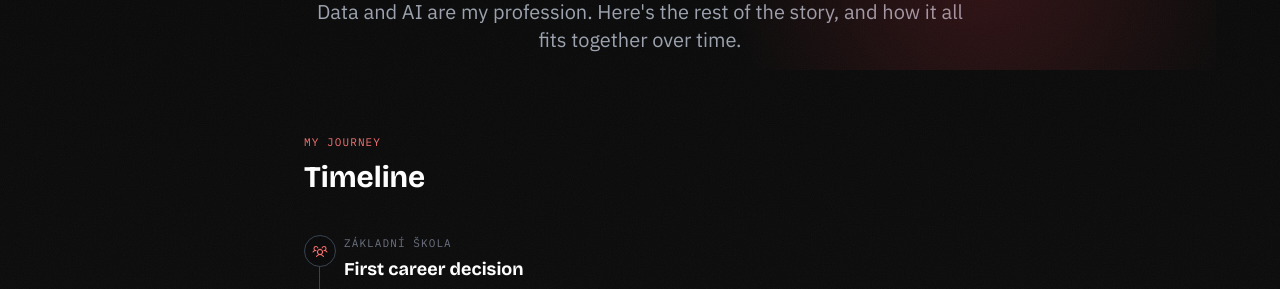
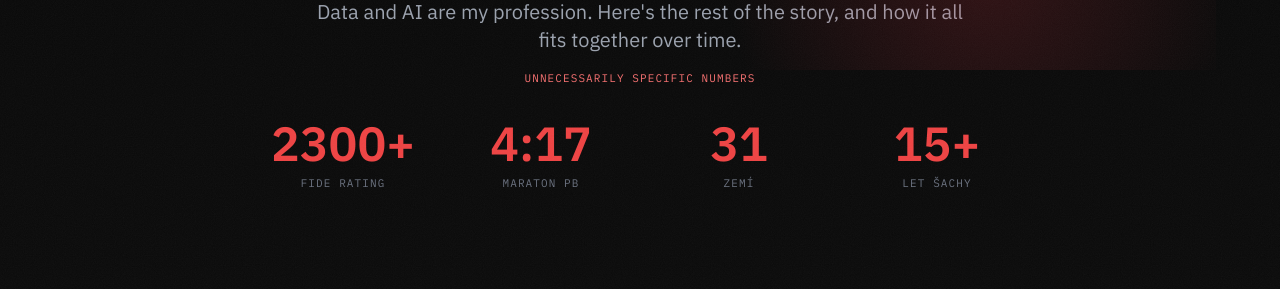
Before and after one commit to petrhollan22/petr-portfolio, a Next.js app: page /en/about in a window 1280 px wide. Shown: the part 198-487 px from the top of the page. Built offline with nearby package versions, Linux system fonts and the light colour scheme; no server answers.

Commit message:
Add unnecessarily specific numbers section to About page

```diff
--- a/app/[locale]/about/page.tsx
+++ b/app/[locale]/about/page.tsx
@@ -24,6 +24,27 @@ export default function AboutPage() {
         <p className="text-xl text-gray-400 max-w-2xl mx-auto">{t('lead')}</p>
       </section>
 
+      <section className="container pb-12">
+        <p className="mono-label text-red-400 text-center mb-8">{t('statsTitle')}</p>
+        <div className="grid grid-cols-2 md:grid-cols-4 gap-6 max-w-3xl mx-auto text-center">
+          <a href="https://ratings.fide.com/profile/360945" target="_blank" rel="noopener noreferrer" className="group">
+            <div className="text-5xl font-black gradient-text mb-2 group-hover:text-red-400 transition-colors">2300+</div>
+            <div className="mono-label text-gray-500">FIDE rating</div>
+          </a>
+          <a href="https://www.triatlony.com/bezecke-tabulky/zavodnici/286167-hollan-petr" target="_blank" rel="noopener noreferrer" className="group">
+            <div className="text-5xl font-black gradient-text mb-2 group-hover:text-red-400 transition-colors">4:17</div>
+            <div className="mono-label text-gray-500">Maraton PB</div>
+          </a>
+          <div>
+            <div className="text-5xl font-black gradient-text mb-2">31</div>
+            <div className="mono-label text-gray-500">Zemí</div>
+          </div>
+          <div>
+            <div className="text-5xl font-black gradient-text mb-2">15+</div>
+            <div className="mono-label text-gray-500">Let šachy</div>
+          </div>
+        </div>
+      </section>
       <section className="container py-16">
         <div className="max-w-2xl mx-auto">
           <p className="mono-label text-red-400 mb-2">{t('timelineEyebrow')}</p>
--- a/messages/cs.json
+++ b/messages/cs.json
@@ -230,7 +230,8 @@
     "ctaButton": "Ozvat se",
     "note1": "Tenhle web je hlavně o zábavě a inspiraci, ne obchodní prezentace. Vznikl i proto, abych si vyzkoušel nové nástroje a něco se přitom naučil. Není dokonalý a nemá být.",
     "note2": "Všechno, co tu najdete, je veřejně dohledatelné. Jen jsem vám chtěl ulehčit práci.",
-    "note3": "Kdybyste měli zpětnou vazbu nebo nápad, co doplnit, napište mi."
+    "note3": "Kdybyste měli zpětnou vazbu nebo nápad, co doplnit, napište mi.",
+    "statsTitle": "Zbytečně konkrétní čísla"
   },
   "notFound": {
     "title": "404: Model nenašel shodu",
--- a/messages/en.json
+++ b/messages/en.json
@@ -230,7 +230,8 @@
     "ctaButton": "Get in touch",
     "note1": "This site is mostly about fun and inspiration, not a sales pitch. I also built it to try out some new tools and learn something along the way. It isn't perfect, and it isn't meant to be.",
     "note2": "Everything here is publicly available anyway. I just wanted to save you the search.",
-    "note3": "If you have feedback or an idea for something to add, drop me a line."
+    "note3": "If you have feedback or an idea for something to add, drop me a line.",
+    "statsTitle": "Unnecessarily specific numbers"
   },
   "notFound": {
     "title": "404: No match found",
```
